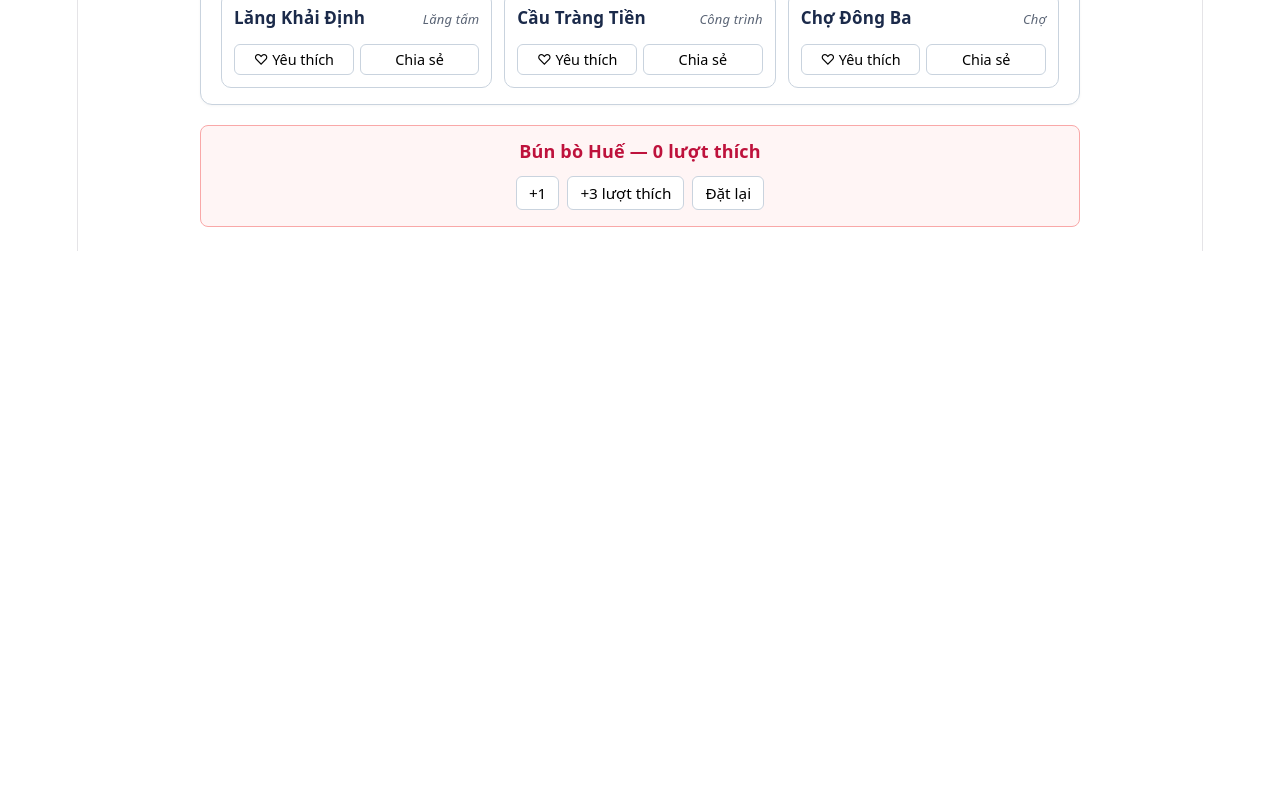
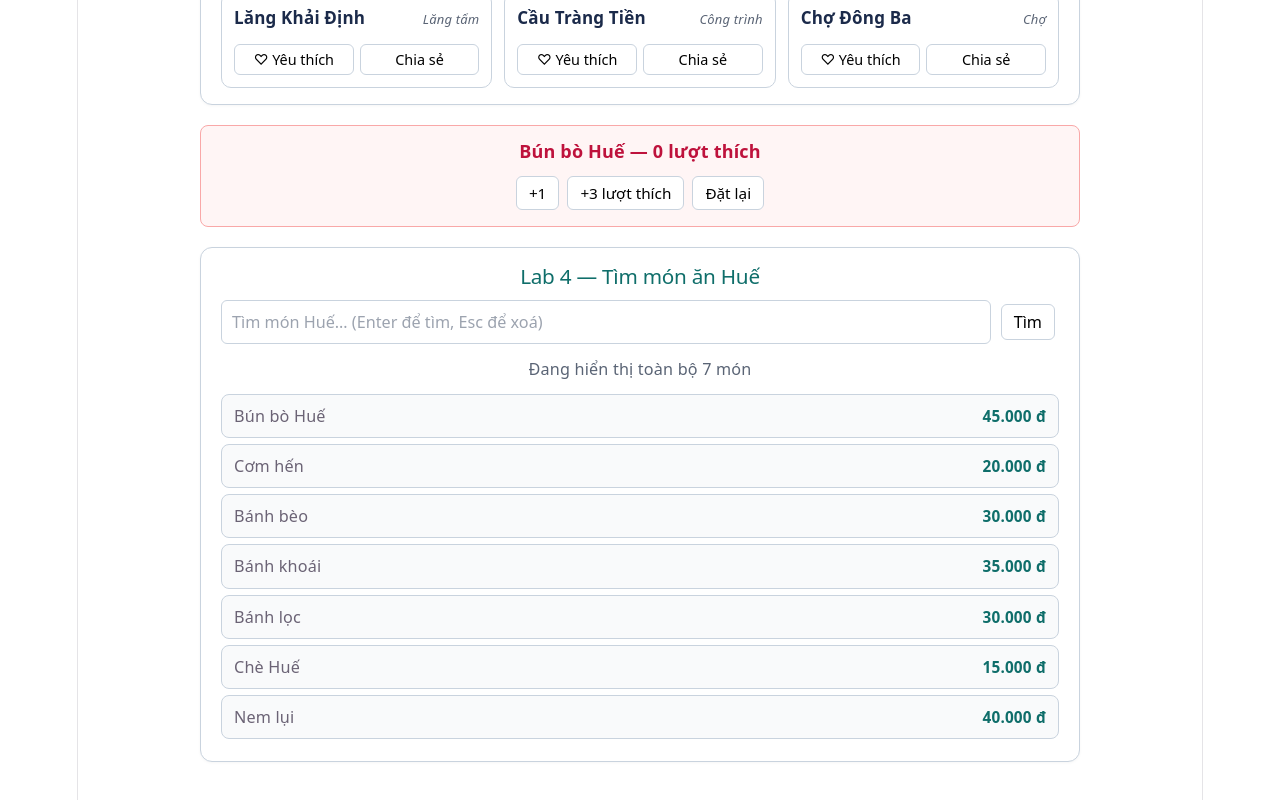
Before and after one commit to baophubaith123-blip/Phu-xuan-react, a React (Vite) app: page / in a window 1280 px wide. Shown: the part 1127-1927 px from the top of the page. Before the commit the page ends 1378 px from the top, so only its background shows below. Built offline with nearby package versions, Linux system fonts and the light colour scheme.

Commit message:
Lab 4 Session 7: Form tìm món, Enter/Esc, gợi ý

```diff
--- /dev/null
+++ b/src/components/Bai7/FormTimMonAn.tsx
@@ -0,0 +1,71 @@
+// FormTimMonAn.tsx — Phiên bản hoàn chỉnh
+// Buổi 7 · Lab 4: preventDefault, onKeyDown, onFocus/onBlur, gợi ý
+
+import { useState } from 'react';
+import type { FormEvent, KeyboardEvent } from 'react';
+
+const GOI_Y = ['bún', 'bánh', 'chè', 'hến'];
+
+interface FormTimMonAnProps {
+  onTimKiem: (tuKhoa: string) => void;
+}
+
+export default function FormTimMonAn({ onTimKiem }: FormTimMonAnProps) {
+  const [tuKhoa, setTuKhoa] = useState('');
+  const [dangFocus, setDangFocus] = useState(false);
+
+  // ✅ Enter trong ô nhập tự gửi form -> không cần bắt phím Enter riêng
+  function handleSubmit(e: FormEvent<HTMLFormElement>) {
+    e.preventDefault(); // Chặn tải lại trang
+    onTimKiem(tuKhoa.trim());
+  }
+
+  function handleKeyDown(e: KeyboardEvent<HTMLInputElement>) {
+    // Bỏ qua khi đang gõ dấu tiếng Việt bằng bộ gõ có gạch chân
+    if (e.nativeEvent.isComposing) return;
+
+    if (e.key === 'Escape') {
+      e.preventDefault(); // Chặn hành vi xoá mặc định của ô search
+      setTuKhoa('');
+      onTimKiem('');
+    }
+  }
+
+  function handleChonGoiY(goiY: string) {
+    setTuKhoa(goiY);
+    onTimKiem(goiY);
+  }
+
+  return (
+    <form className="form-tim" onSubmit={handleSubmit}>
+      <input
+        type="search"
+        aria-label="Tìm món ăn Huế"
+        value={tuKhoa}
+        onChange={(e) => setTuKhoa(e.target.value)}
+        onKeyDown={handleKeyDown}
+        onFocus={() => setDangFocus(true)}
+        onBlur={() => setDangFocus(false)}
+        placeholder="Tìm món Huế… (Enter để tìm, Esc để xoá)"
+      />
+      <button type="submit">Tìm</button>
+
+      {dangFocus && (
+        <div className="goi-y">
+          {GOI_Y.map((goiY) => (
+            <button
+              key={goiY}
+              type="button"
+              // ✅ Giữ tiêu điểm ở ô nhập: nếu không, blur chạy trước click
+              // và khung gợi ý biến mất trước khi kịp nhận cú bấm
+              onMouseDown={(e) => e.preventDefault()}
+              onClick={() => handleChonGoiY(goiY)}
+            >
+              {goiY}
+            </button>
+          ))}
+        </div>
+      )}
+    </form>
+  );
+}
--- /dev/null
+++ b/src/components/Bai7/TimMonAnHue.tsx
@@ -0,0 +1,42 @@
+// TimMonAnHue.tsx — Component cha hiển thị kết quả
+// Buổi 7 · Lab 4: Cha giữ từ khoá đã gửi (không phải đang gõ)
+
+import { useState } from 'react';
+import { DS_MON_AN } from '../../data/monAnHue';
+import FormTimMonAn from './FormTimMonAn';
+
+// So khớp không phân biệt hoa thường
+function khop(ten: string, tuKhoa: string): boolean {
+  return ten.toLowerCase().includes(tuKhoa.toLowerCase());
+}
+
+export default function TimMonAnHue() {
+  // ✅ Cha giữ "từ khoá đã tìm" — chỉ cập nhật khi user nhấn Enter
+  const [tuKhoaDaTim, setTuKhoaDaTim] = useState('');
+
+  const ketQua = tuKhoaDaTim
+    ? DS_MON_AN.filter((mon) => khop(mon.ten, tuKhoaDaTim))
+    : DS_MON_AN;
+
+  return (
+    <section className="lab">
+      <h2>Lab 4 — Tìm món ăn Huế</h2>
+
+      <FormTimMonAn onTimKiem={setTuKhoaDaTim} />
+
+      <p className="thong-ke">
+        {tuKhoaDaTim
+          ? `Tìm thấy ${ketQua.length} món cho "${tuKhoaDaTim}"`
+          : `Đang hiển thị toàn bộ ${DS_MON_AN.length} món`}
+      </p>
+
+      <ul className="ds-mon">
+        {ketQua.map((mon) => (
+          <li key={mon.id}>
+            {mon.ten} <small>{mon.gia.toLocaleString('vi-VN')} đ</small>
+          </li>
+        ))}
+      </ul>
+    </section>
+  );
+}
--- a/src/pages/Bai7Page.tsx
+++ b/src/pages/Bai7Page.tsx
@@ -6,6 +6,7 @@
 import DanhSachDiaDanh from '../components/Bai7/DanhSachDiaDanh';
 import KhamPhaDiaDanh from '../components/Bai7/KhamPhaDiaDanh';
 import LuotThichMonAn from '../components/Bai7/LuotThichMonAn';
+import TimMonAnHue from '../components/Bai7/TimMonAnHue';
 
 export default function Bai7Page() {
   return (
@@ -16,6 +17,7 @@
       <DanhSachDiaDanh />
       <KhamPhaDiaDanh />
       <LuotThichMonAn />
+      <TimMonAnHue />
     </main>
   );
 }
--- a/src/styles/Bai7.css
+++ b/src/styles/Bai7.css
@@ -112,7 +112,6 @@
    Lab 2 — Lịch trình chọn nhiều địa danh
    ============================================================ */
 
-/* --- Thanh lọc theo loại --- */
 .thanh-loc {
   display: flex;
   flex-wrap: wrap;
@@ -133,14 +132,12 @@
   color: #fff;
 }
 
-/* --- Thanh công cụ (Chọn tất cả / Bỏ chọn) --- */
 .thanh-cong-cu {
   display: flex;
   gap: 6px;
   margin-bottom: 12px;
 }
 
-/* --- Danh sách thẻ địa danh --- */
 .ds-dia-danh {
   list-style: none;
   padding: 0;
@@ -163,7 +160,6 @@
   background: #f6f8fa;
 }
 
-/* Thẻ đang được chọn — nền xanh nhạt, viền teal */
 .the-dia-danh.dang-chon label {
   background: #e8f4f3;
   border-color: var(--teal);
@@ -188,7 +184,6 @@
   font-style: italic;
 }
 
-/* --- Dòng lộ trình --- */
 .lich-trinh {
   font-weight: 600;
   color: var(--navy);
@@ -205,14 +200,12 @@
    Lab 3 — Thẻ địa danh có nút lồng nhau
    ============================================================ */
 
-/* --- Lưới thẻ --- */
 .luoi-the {
   display: grid;
   gap: 12px;
   grid-template-columns: repeat(auto-fill, minmax(240px, 1fr));
 }
 
-/* --- Thẻ mở rộng --- */
 .the-mo-rong {
   border: 1px solid var(--vien);
   border-radius: 10px;
@@ -226,7 +219,6 @@
   box-shadow: 0 4px 12px rgba(0, 0, 0, 0.08);
 }
 
-/* Thẻ đang mở — viền vàng, nền vàng nhạt */
 .the-mo-rong.dang-mo {
   border-color: var(--amber);
   background: #fbf4e4;
@@ -252,7 +244,6 @@
   line-height: 1.5;
 }
 
-/* --- Nhóm nút hành động trong thẻ --- */
 .the-mo-rong .hanh-dong {
   display: flex;
   gap: 6px;
@@ -266,7 +257,6 @@
   margin: 0;
 }
 
-/* --- Dòng thống kê tương tác --- */
 .thong-ke {
   color: #5a6475;
   font-size: 0.9rem;
@@ -298,3 +288,95 @@
 .luot-thich button {
   font-size: 0.85rem;
 }
+
+/* ============================================================
+   Lab 4 — Tìm món ăn Huế bằng bàn phím
+   ============================================================ */
+
+.form-tim {
+  position: relative;
+  display: flex;
+  gap: 6px;
+  margin-bottom: 12px;
+}
+
+.form-tim input {
+  flex: 1;
+  padding: 8px 10px;
+  border-radius: 6px;
+  border: 1px solid var(--vien);
+  font-family: inherit;
+  font-size: 0.9rem;
+  transition: border-color 0.15s ease, box-shadow 0.15s ease;
+  outline: none;
+}
+
+.form-tim input:focus {
+  border-color: var(--teal);
+  box-shadow: 0 0 0 3px rgba(15, 110, 106, 0.15);
+}
+
+.form-tim input::placeholder {
+  color: #9ca3af;
+}
+
+/* --- Khung gợi ý từ khoá --- */
+.goi-y {
+  position: absolute;
+  top: 100%;
+  left: 0;
+  padding: 4px;
+  background: #fff;
+  border: 1px solid var(--vien);
+  border-radius: 8px;
+  box-shadow: 0 4px 12px rgba(0, 0, 0, 0.08);
+  z-index: 10;
+  display: flex;
+  gap: 4px;
+  margin-top: 4px;
+}
+
+.goi-y button {
+  margin: 0;
+  padding: 4px 10px;
+  font-size: 0.8rem;
+  background: #f3f4f6;
+  border: 1px solid transparent;
+}
+
+.goi-y button:hover {
+  background: var(--teal);
+  color: #fff;
+  border-color: var(--teal);
+}
+
+/* --- Danh sách món ăn --- */
+.ds-mon {
+  list-style: none;
+  padding: 0;
+  margin: 12px 0 0;
+}
+
+.ds-mon li {
+  display: flex;
+  justify-content: space-between;
+  align-items: center;
+  padding: 8px 12px;
+  margin: 6px 0;
+  background: #f9fafb;
+  border: 1px solid var(--vien);
+  border-radius: 8px;
+  font-size: 0.9rem;
+  transition: background 0.15s ease;
+}
+
+.ds-mon li:hover {
+  background: #f0f9f9;
+  border-color: var(--teal);
+}
+
+.ds-mon li small {
+  color: var(--teal);
+  font-weight: 600;
+  font-size: 0.85rem;
+}
```
